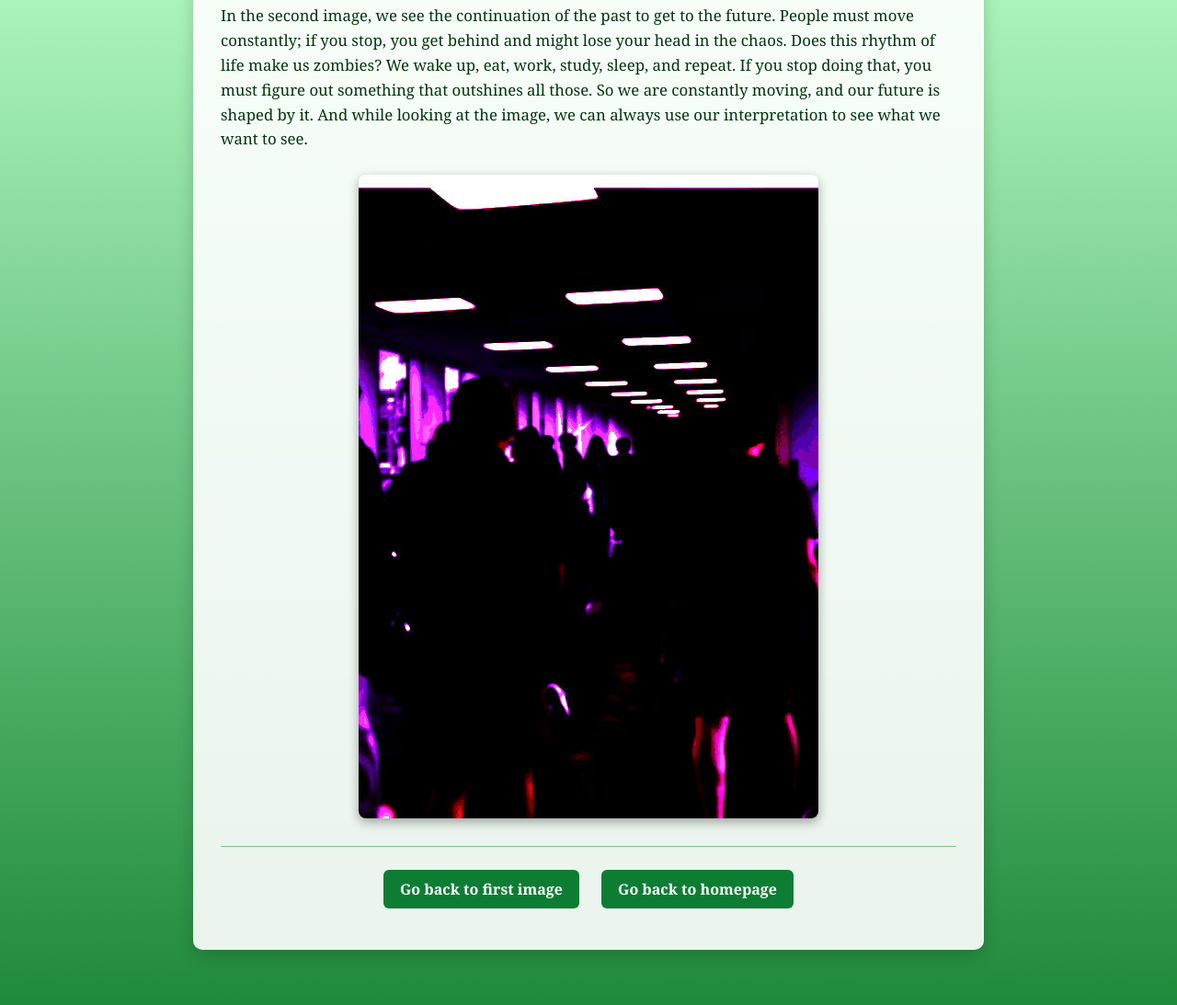
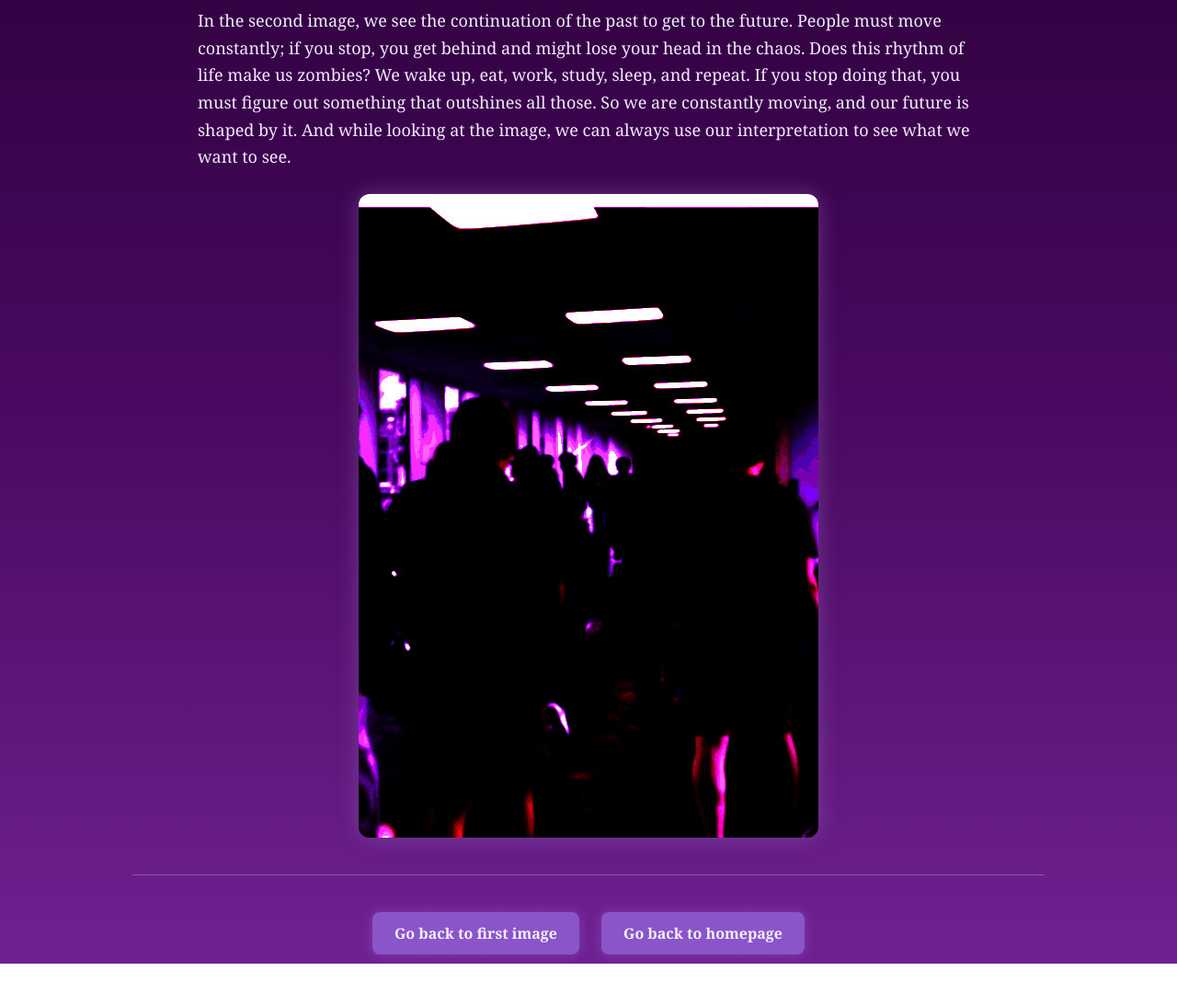
Before and after one commit to lenkaz826/medpl150, a plain HTML site: page image2.html in a window 1280 px wide. Shown: the part 119-1212 px from the top of the page at 92% size. After the commit the page ends 1167 px from the top, so only its background shows below. Drawn offline with Linux system fonts and the light colour scheme.

Commit message:
Update image2.html

```diff
--- a/image2.html
+++ b/image2.html
@@ -3,76 +3,76 @@
 <head>
     <meta charset="UTF-8">
     <title>Lenka's MEDPL150 Page – Image 2</title>
+
     <style>
         body {
             margin: 0;
-            padding: 0;
-            font-family: "Georgia", "Times New Roman", serif;
-            background: linear-gradient(to bottom, #baffc9, #1f8a3b);
-            color: #05340f;
-        }
-
-        .wrapper {
-            max-width: 800px;
-            margin: 40px auto 60px;
-            padding: 20px 30px 40px;
-            background: rgba(255, 255, 255, 0.9);
-            border-radius: 10px;
-            box-shadow: 0 6px 18px rgba(0, 0, 0, 0.18);
+            padding: 0 20px;
+            font-family: "Georgia", serif;
+            background: linear-gradient(180deg, #2d003b, #4b0a63, #6f2191);
+            color: #efe6fa; /* soft lavender text */
+            text-align: center;
         }
 
         h1 {
-            text-align: center;
-            margin-top: 0;
-            margin-bottom: 20px;
+            margin-top: 40px;
+            font-size: 42px;
+            color: #f6edff;
             text-decoration: underline;
+            text-underline-offset: 6px;
         }
 
-        p {
-            line-height: 1.6;
-            font-size: 1.05rem;
+        .text-section {
+            max-width: 850px;
+            margin: 30px auto 20px;
+            text-align: left;
+            font-size: 18px;
+            line-height: 1.65;
+            color: #f4eaff;
         }
 
         img {
             display: block;
-            max-width: 100%;
+            max-width: 85%;
             height: auto;
-            margin: 25px auto;
-            border-radius: 8px;
-            box-shadow: 0 4px 12px rgba(0, 0, 0, 0.35);
+            margin: 25px auto 40px;
+            border-radius: 12px;
+            box-shadow: 0px 0px 22px rgba(140, 100, 170, 0.5);
         }
 
         hr {
-            margin: 30px 0 20px;
-            border: none;
-            border-top: 1px solid #7ac489;
-        }
-
-        nav {
-            text-align: center;
+            margin: 40px auto 30px;
+            width: 80%;
+            border: 0;
+            height: 1px;
+            background: rgba(255, 255, 255, 0.25);
         }
 
         nav a {
             display: inline-block;
-            margin: 5px 10px;
-            padding: 10px 18px;
-            background-color: #0e7d34;
-            color: #ffffff;
+            margin: 10px;
+            padding: 12px 24px;
+            background-color: #8a55c9; /* complimentary purple */
+            color: #f7efff;
             text-decoration: none;
-            border-radius: 6px;
+            border-radius: 8px;
             font-weight: 600;
+            box-shadow: 0px 0px 14px rgba(180, 120, 255, 0.35);
+            transition: 0.25s ease;
         }
 
         nav a:hover {
-            background-color: #0a5c26;
+            background-color: #a874ff;
+            box-shadow: 0px 0px 18px rgba(210, 160, 255, 0.55);
         }
     </style>
 </head>
+
 <body>
 
-<div class="wrapper">
 <h1>Image 2</h1>
 
+<div class="text-section">
     <p>
         In the second image, we see the continuation of the past to get to the future. People must move constantly;
         if you stop, you get behind and might lose your head in the chaos. Does this rhythm of life make us zombies?
@@ -80,6 +80,7 @@
         outshines all those. So we are constantly moving, and our future is shaped by it. And while looking at the
         image, we can always use our interpretation to see what we want to see.
     </p>
+</div>
 
 <img src="image2.jpg" alt="Image 2">
 
@@ -89,7 +90,6 @@
     <a href="homework1.html">Go back to first image</a>
     <a href="index.html">Go back to homepage</a>
 </nav>
-</div>
 
 </body>
 </html>
```
Lines whose indentation alone changed are shown as unchanged.
